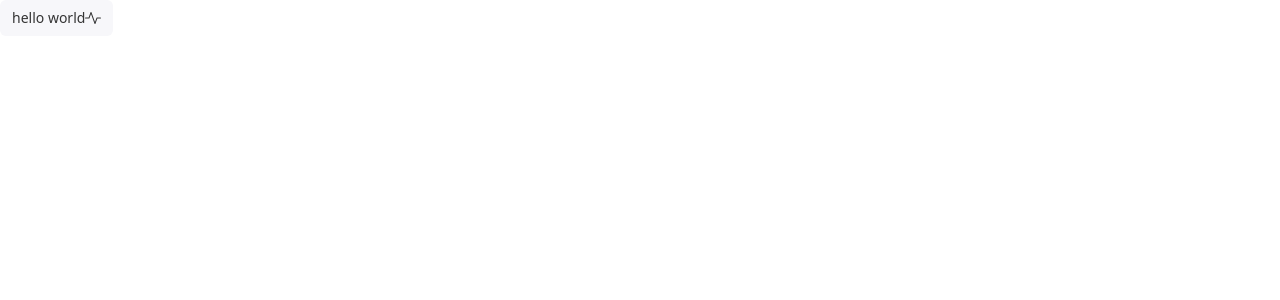
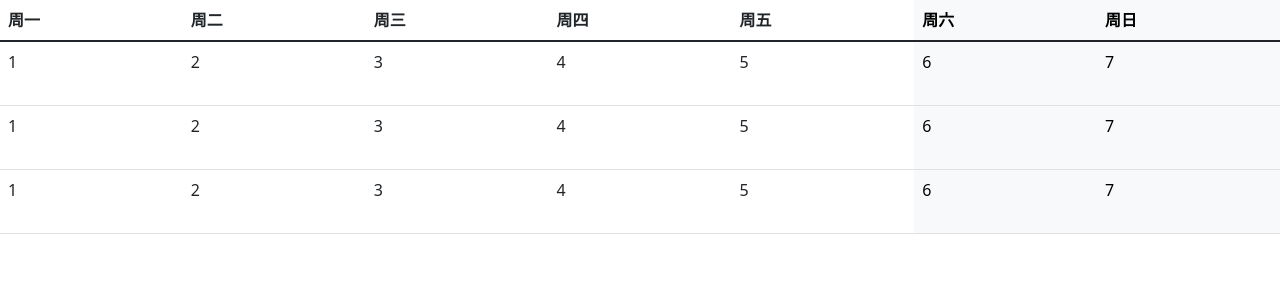
Before and after one commit to marszhou/daily-score-management, a React (Create React App) app: page /work-day-picker-demo in a window 1280 px wide. Shown: the top 300 px of the page. Built offline with nearby package versions, Linux system fonts and the light colour scheme.

Commit message:
add wdp component

```diff
--- a/src/App.tsx
+++ b/src/App.tsx
@@ -1,10 +1,13 @@
-import { Button } from 'rsuite';
-import {Activity } from 'react-bootstrap-icons'
+import { Route, Routes } from 'react-router'
+import WorkDayPickerDemo from './views/WorkDayPickerDemo'
 
 function App() {
   return (
-    <Button>hello world<Activity size={16}/></Button>
-  );
+    <Routes>
+      <Route path="/" element={<h1>Hello</h1>} />
+      <Route path="/work-day-picker-demo" element={<WorkDayPickerDemo />} />
+    </Routes>
+  )
 }
 
-export default App;
+export default App
--- /dev/null
+++ b/src/components/WorkDayPicker/Month.jsx
@@ -0,0 +1,54 @@
+import style from './Month.module.scss'
+
+const WDPMonth = () => {
+  return (
+    <table className={`table ${style.monthTable}`}>
+      <thead>
+        <tr>
+          <th scope="col">周一</th>
+          <th scope="col">周二</th>
+          <th scope="col">周三</th>
+          <th scope="col">周四</th>
+          <th scope="col">周五</th>
+          <th scope="col" className="table-light">
+            周六
+          </th>
+          <th scope="col" className="table-light">
+            周日
+          </th>
+        </tr>
+      </thead>
+      <tbody>
+        <tr>
+          <td>1</td>
+          <td>2</td>
+          <td>3</td>
+          <td>4</td>
+          <td>5</td>
+          <td className="table-light">6</td>
+          <td className="table-light">7</td>
+        </tr>
+        <tr>
+          <td>1</td>
+          <td>2</td>
+          <td>3</td>
+          <td>4</td>
+          <td>5</td>
+          <td className="table-light">6</td>
+          <td className="table-light">7</td>
+        </tr>
+        <tr>
+          <td>1</td>
+          <td>2</td>
+          <td>3</td>
+          <td>4</td>
+          <td>5</td>
+          <td className="table-light">6</td>
+          <td className="table-light">7</td>
+        </tr>
+      </tbody>
+    </table>
+  )
+}
+
+export default WDPMonth
--- /dev/null
+++ b/src/components/WorkDayPicker/Month.module.scss
@@ -0,0 +1,7 @@
+.monthTable {
+  tr {
+    td {
+      height: 4em;
+    }
+  }
+}
--- a/src/index.tsx
+++ b/src/index.tsx
@@ -3,6 +3,7 @@ import App from './App'
 import { store } from './app/store'
 import { Provider } from 'react-redux'
 import { createRoot } from 'react-dom/client'
+import { BrowserRouter as Router } from 'react-router-dom'
 import 'rsuite/dist/rsuite.min.css'
 import 'bootstrap/dist/css/bootstrap.min.css'
 
@@ -10,7 +11,9 @@ const root = createRoot(document.getElementById('root') as Element)
 root.render(
   <React.StrictMode>
     <Provider store={store}>
-      <App />
+      <Router>
+        <App />
+      </Router>
     </Provider>
   </React.StrictMode>
 )
--- /dev/null
+++ b/src/views/WorkDayPickerDemo.jsx
@@ -0,0 +1,7 @@
+import WDPMonth from "../components/WorkDayPicker/Month";
+
+const WorkDayPickerDemo = () => {
+  return ( <WDPMonth /> );
+}
+
+export default WorkDayPickerDemo;
```
